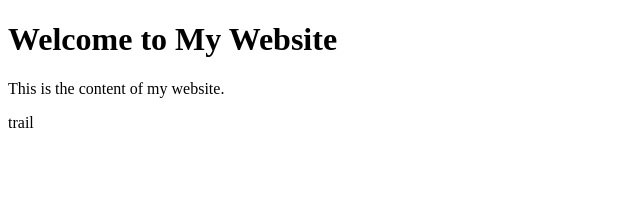
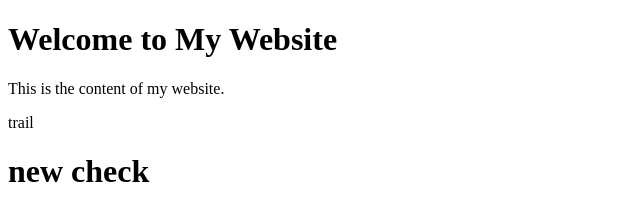
Before and after one commit to marriys/ansible-task, a plain HTML site: page index.html in a window 1280 px wide. Shown: the whole page, without its empty margins (0-640 px from the left). Drawn offline with Linux system fonts and the light colour scheme.

Commit message:
Update index.html

```diff
--- a/index.html
+++ b/index.html
@@ -11,5 +11,6 @@
     </header>
     <p>This is the content of my website.</p>
     <p1>trail</p1>
+    <h1>new check</h1>
 </body>
 </html>
```
